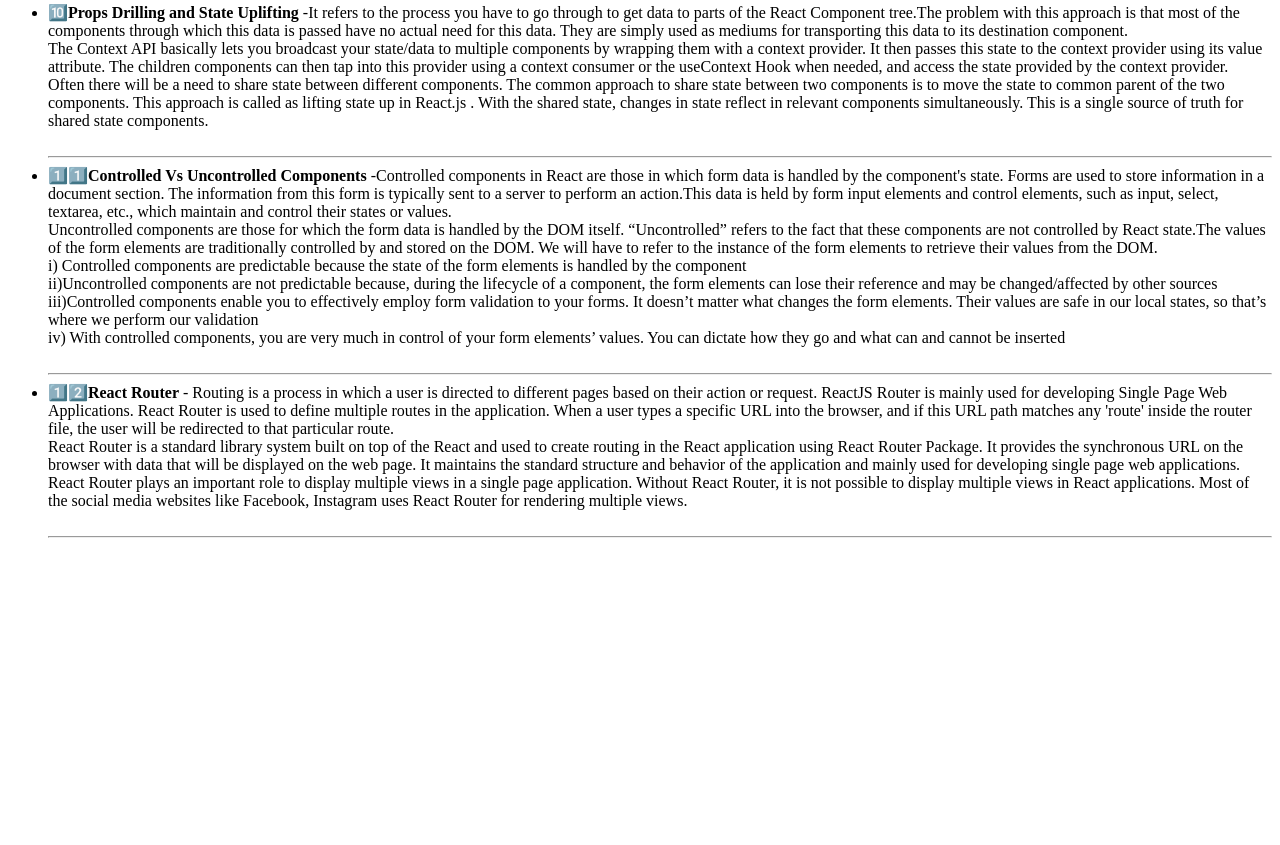
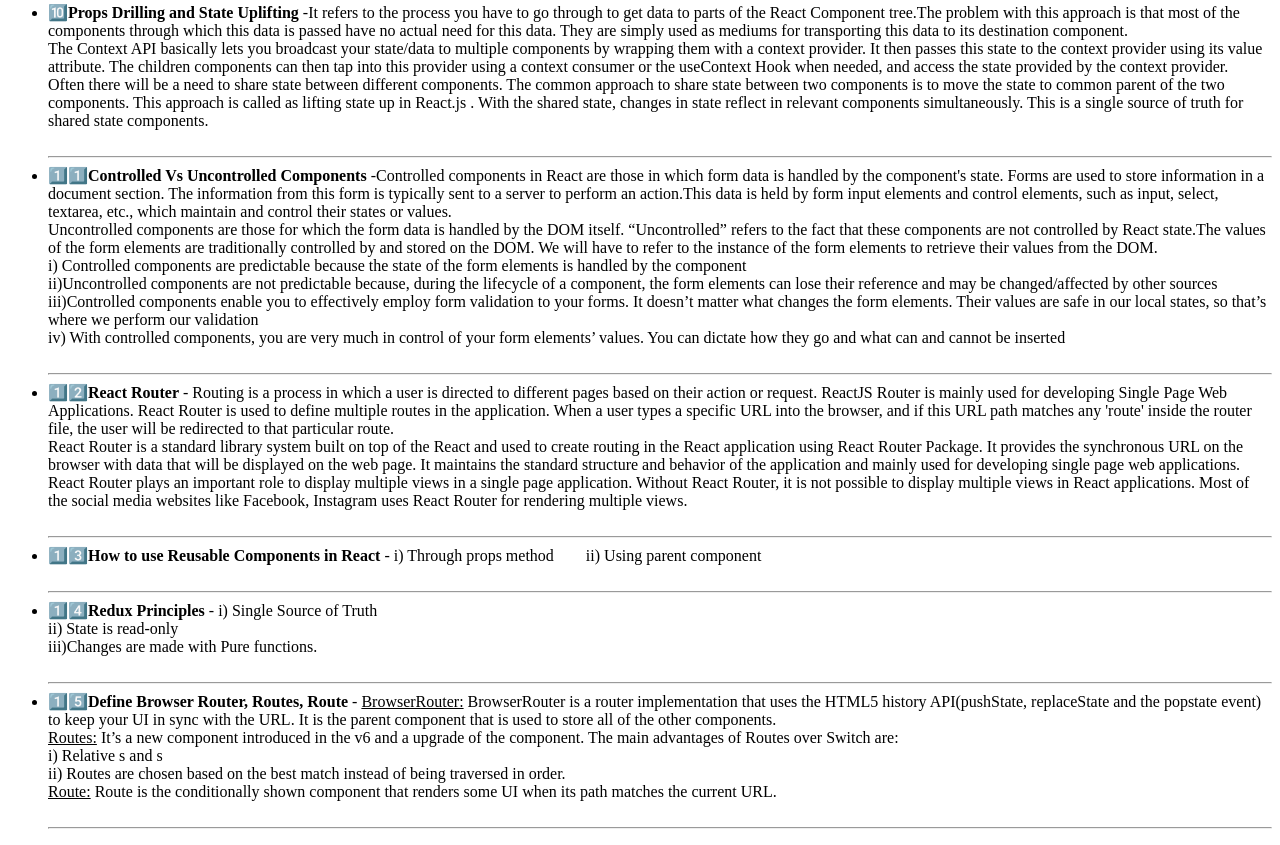
Before and after one commit to aakriti-negi/React-Interview-Q-A, a plain HTML site: page index.html in a window 1280 px wide. Shown: the part 1473-2318 px from the top of the page. Before the commit the page ends 2027 px from the top, so only its background shows below. Drawn offline with Linux system fonts and the light colour scheme.

Commit message:
Update index.html

```diff
--- a/index.html
+++ b/index.html
@@ -129,6 +129,18 @@
       <li>1️⃣2️⃣<b>React Router</b> - Routing is a process in which a user is directed to different pages based on their action or request. ReactJS Router is mainly used for developing Single Page Web Applications. React Router is used to define multiple routes in the application. When a user types a specific URL into the browser, and if this URL path matches any 'route' inside the router file, the user will be redirected to that particular route. <br> React Router is a standard library system built on top of the React and used to create routing in the React application using React Router Package. It provides the synchronous URL on the browser with data that will be displayed on the web page. It maintains the standard structure and behavior of the application and mainly used for developing single page web applications. <br> React Router plays an important role to display multiple views in a single page application. Without React Router, it is not possible to display multiple views in React applications. Most of the social media websites like Facebook, Instagram uses React Router for rendering multiple views.</li>
       <br />
       <hr />
+      <li>1️⃣3️⃣<b>How to use Reusable Components in React</b> - i) Through props method &nbsp; &nbsp;&nbsp; &nbsp;  ii) Using parent component</li>
+      <br />
+      <hr />
+      <li>1️⃣4️⃣<b>Redux Principles</b> - i) Single Source of Truth <br> ii) State is read-only <br>iii)Changes are made with Pure functions.</li>
+      <br />
+      <hr />
+      <li>1️⃣5️⃣<b>Define Browser Router, Routes, Route</b> - <u>BrowserRouter:</u> BrowserRouter is a router implementation that uses the HTML5 history API(pushState, replaceState and the popstate event) to keep your UI in sync with the URL. It is the parent component that is used to store all of the other components. <br> <u>Routes:</u> It’s a new component introduced in the v6 and a upgrade of the component. The main advantages of Routes over Switch are: <br>
+        i) Relative s and s <br>
+        ii) Routes are chosen based on the best match instead of being traversed in order. <br>
+        <u>Route:</u> Route is the conditionally shown component that renders some UI when its path matches the current URL.</li>
+      <br />
+      <hr />
     </ul>
   </body>
 </html>
```
